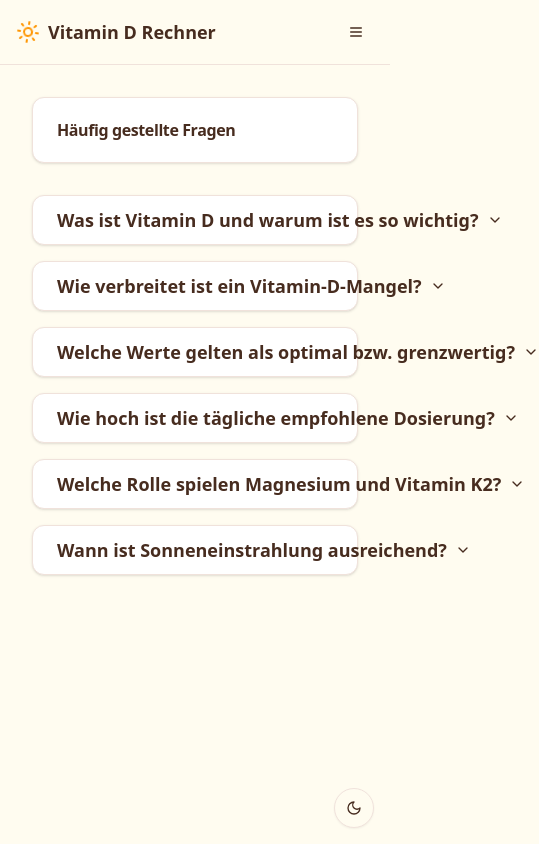
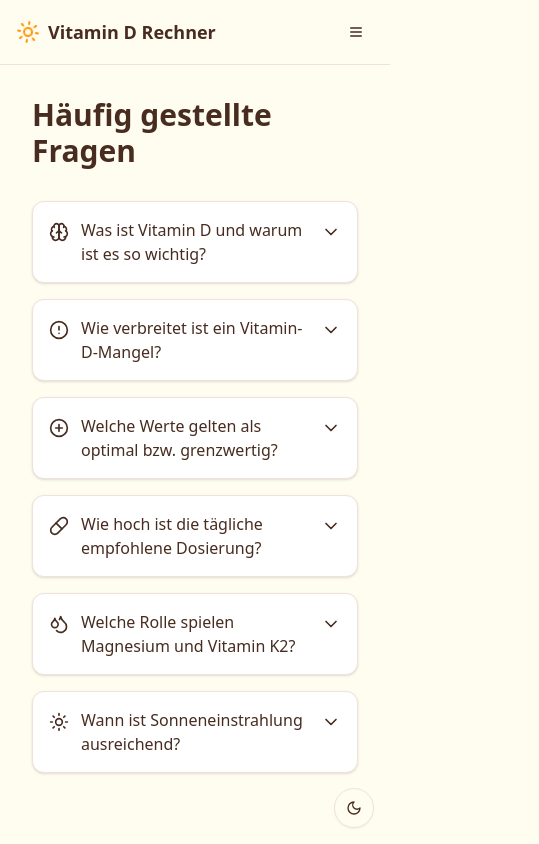
Before and after one commit to farschadhoshiar/vitamin-d-calculator, a Next.js app: page /faq in a window 390 px wide. Shown: the whole page, 539 px wide, since content can reach past the window. Built offline with nearby package versions, Linux system fonts and the light colour scheme.

Commit message:
mobile optimization

```diff
--- a/src/app/(public)/faq/page.tsx
+++ b/src/app/(public)/faq/page.tsx
@@ -1,21 +1,28 @@
-import { Card, CardHeader, CardTitle } from "@/components/ui/card"
 import { Header } from "@/components/Header"
 import { FAQItem } from "@/components/FAQItem"
+import {
+  Brain,
+  Sun,
+  PlusCircle,
+  Pill,
+  Droplets,
+  AlertCircle
+} from "lucide-react"
 
 export default function FAQPage() {
   return (
     <>
       <Header />
-      <div className="container mx-auto py-8 space-y-4">
-        <Card className="mb-8">
-          <CardHeader>
-            <CardTitle>Häufig gestellte Fragen</CardTitle>
-          </CardHeader>
-        </Card>
-
-        <FAQItem question="Was ist Vitamin D und warum ist es so wichtig?">
+      <div className="container mx-auto py-8">
+        <h1 className="text-3xl font-bold mb-8">Häufig gestellte Fragen</h1>
+        <div className="grid gap-4 max-w-3xl mx-auto">
+          <FAQItem
+            question="Was ist Vitamin D und warum ist es so wichtig?"
+            icon={<Brain className="h-5 w-5" />}
+          >
+            <div className="space-y-4">
               <p>Vitamin D ist ein essenzieller Nährstoff, der als Fundament Ihrer Gesundheit gilt. Es unterstützt unter anderem:</p>
-          <ul>
+              <ul className="list-disc pl-4 space-y-1">
                 <li>Das Immunsystem</li>
                 <li>Den Knochenaufbau</li>
                 <li>Die Muskel- und Nervenfunktion</li>
@@ -23,31 +30,58 @@ export default function FAQPage() {
                 <li>Die Diabetesprävention</li>
                 <li>Die Krebsabwehr</li>
               </ul>
-          <p>Prof. Dr. med. Jörg Spitz betont: „In keinem Pharmalabor der Welt wurde und wird jemals eine Substanz entwickelt, die nur annähernd die vielfältigen positiven gesundheitlichen Eigenschaften von Vitamin D hat."</p>
+              <p className="text-sm italic">Prof. Dr. med. Jörg Spitz betont: „In keinem Pharmalabor der Welt wurde und wird jemals eine Substanz entwickelt, die nur annähernd die vielfältigen positiven gesundheitlichen Eigenschaften von Vitamin D hat."</p>
+            </div>
           </FAQItem>
 
-        <FAQItem question="Wie verbreitet ist ein Vitamin-D-Mangel?">
+          <FAQItem
+            question="Wie verbreitet ist ein Vitamin-D-Mangel?"
+            icon={<AlertCircle className="h-5 w-5" />}
+          >
             <p>Schätzungen zufolge leiden 80-90% der Menschen an einem Vitamin-D-Mangel. Daher ist es besonders wichtig, auf eine ausreichende Versorgung zu achten – sei es über natürliche Sonneneinstrahlung oder gegebenenfalls durch Supplementation.</p>
           </FAQItem>
 
-        <FAQItem question="Welche Werte gelten als optimal bzw. grenzwertig?">
-          <ul className="list-none space-y-2">
-            <li><strong>Mangelgrenzwert:</strong> ca. 30 ng/ml</li>
-            <li><strong>Optimaler Wert:</strong> 40-60 ng/ml</li>
-            <li><strong>Toxizitätsgrenze:</strong> ab 150 ng/ml</li>
-          </ul>
+          <FAQItem
+            question="Welche Werte gelten als optimal bzw. grenzwertig?"
+            icon={<PlusCircle className="h-5 w-5" />}
+          >
+            <div className="space-y-2">
+              <div className="grid grid-cols-2 gap-4">
+                <div className="p-3 bg-muted rounded-lg">
+                  <div className="font-medium mb-1">Mangelgrenzwert</div>
+                  <div className="text-xl font-mono">30 ng/ml</div>
+                </div>
+                <div className="p-3 bg-muted rounded-lg">
+                  <div className="font-medium mb-1">Optimaler Wert</div>
+                  <div className="text-xl font-mono">40-60 ng/ml</div>
+                </div>
+              </div>
+              <div className="p-3 bg-red-100 dark:bg-red-950 rounded-lg">
+                <div className="font-medium mb-1">Toxizitätsgrenze</div>
+                <div className="text-xl font-mono text-red-600 dark:text-red-400">ab 150 ng/ml</div>
+              </div>
+            </div>
           </FAQItem>
 
-        <FAQItem question="Wie hoch ist die tägliche empfohlene Dosierung?">
+          <FAQItem
+            question="Wie hoch ist die tägliche empfohlene Dosierung?"
+            icon={<Pill className="h-5 w-5" />}
+          >
             <p>Je nach individuellen Faktoren wie Körpergewicht und Stoffwechsel benötigt ein Erwachsener in der Regel zwischen 4.000 und 9.000 I.E. Vitamin D pro Tag, um den optimalen Spiegel von 40-60 ng/ml zu erreichen.</p>
             <p className="font-semibold text-red-500 dark:text-red-400">Wichtig: Nehmen Sie dauerhaft keine Dosis oberhalb von 10.000 I.E. pro Tag ohne ärztliche Begleitung ein!</p>
           </FAQItem>
 
-        <FAQItem question="Welche Rolle spielen Magnesium und Vitamin K2?">
+          <FAQItem
+            question="Welche Rolle spielen Magnesium und Vitamin K2?"
+            icon={<Droplets className="h-5 w-5" />}
+          >
             <p>Magnesium ist der wichtigste Kofaktor für die Aktivierung von Vitamin D. Achten Sie daher auf eine ausreichende Zufuhr des Mineralstoffs. Eine gleichzeitige Einnahme von Vitamin K2 kann zusätzliche Vorteile bieten, ist jedoch keine Voraussetzung für die Funktion des Vitamin-D-Stoffwechsels.</p>
           </FAQItem>
 
-        <FAQItem question="Wann ist Sonneneinstrahlung ausreichend?">
+          <FAQItem
+            question="Wann ist Sonneneinstrahlung ausreichend?"
+            icon={<Sun className="h-5 w-5" />}
+          >
             <p>In Deutschland, Österreich und der Schweiz ist von Oktober bis März aufgrund der flachen Sonneneinstrahlung kaum Vitamin-D-Produktion möglich.</p>
             <p>Von April bis September wird empfohlen:</p>
             <ul className="list-disc pl-6">
@@ -58,6 +92,7 @@ export default function FAQPage() {
             </ul>
           </FAQItem>
         </div>
+      </div>
     </>
   )
 }
--- a/src/app/layout.tsx
+++ b/src/app/layout.tsx
@@ -8,6 +8,8 @@ import { cn } from "@/lib/utils";
 const inter = Inter({
   subsets: ["latin"],
   variable: "--font-sans",
+  display: 'swap',
+  preload: true,
 });
 
 export const metadata: Metadata = {
--- a/src/components/CalculationExplanation.tsx
+++ b/src/components/CalculationExplanation.tsx
@@ -109,7 +109,7 @@ export function CalculationExplanation({
                         </p>
                         <div className="bg-muted/50 p-3 rounded-md space-y-2">
                           <p className="text-sm">
-                            1. Formel: Gewicht × 94,08 IU
+                            1. Formel: Gewicht × 57,14 IU
                           </p>
                           <p className="text-sm">
                             2. {weight} kg × 94,08 = {maintenance.toLocaleString()} IU/Tag
--- a/src/components/FAQItem.tsx
+++ b/src/components/FAQItem.tsx
@@ -1,54 +1,54 @@
 "use client"
 
 import { Card } from "@/components/ui/card"
-import {
-  Collapsible,
-  CollapsibleContent,
-  CollapsibleTrigger,
-} from "@/components/ui/collapsible"
 import { ChevronDown } from "lucide-react"
-import { Button } from "@/components/ui/button"
 import { motion, AnimatePresence } from "framer-motion"
 import { useState } from "react"
 
 interface FAQItemProps {
   question: string
   children: React.ReactNode
+  icon?: React.ReactNode
 }
 
-export function FAQItem({ question, children }: FAQItemProps) {
+export function FAQItem({ question, children, icon }: FAQItemProps) {
   const [isOpen, setIsOpen] = useState(false)
 
   return (
-    <Card>
-      <Collapsible open={isOpen} onOpenChange={setIsOpen}>
-        <CollapsibleTrigger asChild>
-          <Button variant="ghost" className="flex w-full justify-between p-6">
-            <span className="text-lg font-semibold text-left">{question}</span>
-            <motion.div
-              animate={{ rotate: isOpen ? 180 : 0 }}
-              transition={{ duration: 0.2 }}
-            >
-              <ChevronDown className="h-5 w-5" />
-            </motion.div>
-          </Button>
-        </CollapsibleTrigger>
-        <AnimatePresence>
-          {isOpen && (
-            <CollapsibleContent forceMount>
-              <motion.div
-                initial={{ height: 0, opacity: 0 }}
-                animate={{ height: "auto", opacity: 1 }}
-                exit={{ height: 0, opacity: 0 }}
-                transition={{ duration: 0.2 }}
-                className="prose dark:prose-invert px-6 pb-6"
-              >
+    <Card className="overflow-hidden">
+      <button
+        onClick={() => setIsOpen(!isOpen)}
+        className="w-full px-4 py-4 flex items-start justify-between gap-3 hover:bg-muted/50 transition-colors"
+      >
+        <div className="flex gap-3 text-left">
+          <div className="flex-shrink-0 mt-1">
+            {icon}
+          </div>
+          <span className="text-base font-medium">{question}</span>
+        </div>
+        <ChevronDown
+          className="h-5 w-5 flex-shrink-0 mt-1 transition-transform duration-200"
+          style={{ transform: isOpen ? 'rotate(180deg)' : 'rotate(0deg)' }}
+        />
+      </button>
+
+      <AnimatePresence initial={false}>
+        {isOpen && (
+          <motion.div
+            initial={{ height: 0 }}
+            animate={{ height: "auto" }}
+            exit={{ height: 0 }}
+            transition={{ duration: 0.2 }}
+            className="overflow-hidden"
+          >
+            <div className="px-4 pb-4 pt-2">
+              <div className="pl-8">
                 {children}
-              </motion.div>
-            </CollapsibleContent>
-          )}
-        </AnimatePresence>
-      </Collapsible>
+              </div>
+            </div>
+          </motion.div>
+        )}
+      </AnimatePresence>
     </Card>
   )
 }
--- a/src/components/VitaminDCalculator.tsx
+++ b/src/components/VitaminDCalculator.tsx
@@ -68,7 +68,7 @@ export function VitaminDCalculator() {
     const levelDifference = targetLevel - currentLevel
     const dailyDose = Math.max(1000, Math.round((values.weight * 140 * levelDifference) / 90))
     // Neue Berechnung für Erhaltungsdosis: 94.08 IU pro kg Körpergewicht
-    const maintenanceDose = Math.max(800, Math.round(values.weight * 94.08))
+    const maintenanceDose = Math.max(800, Math.round(values.weight * 57,14))
 
     const dailySupplements = calculateSupplements(dailyDose)
     const maintenanceSupplements = calculateSupplements(maintenanceDose)
```
Also changed, not shown: src/components/Header.tsx (+38 -10 lines), src/components/ui/sheet.tsx (+4 -4 lines). Lines whose indentation alone changed are shown as unchanged.
